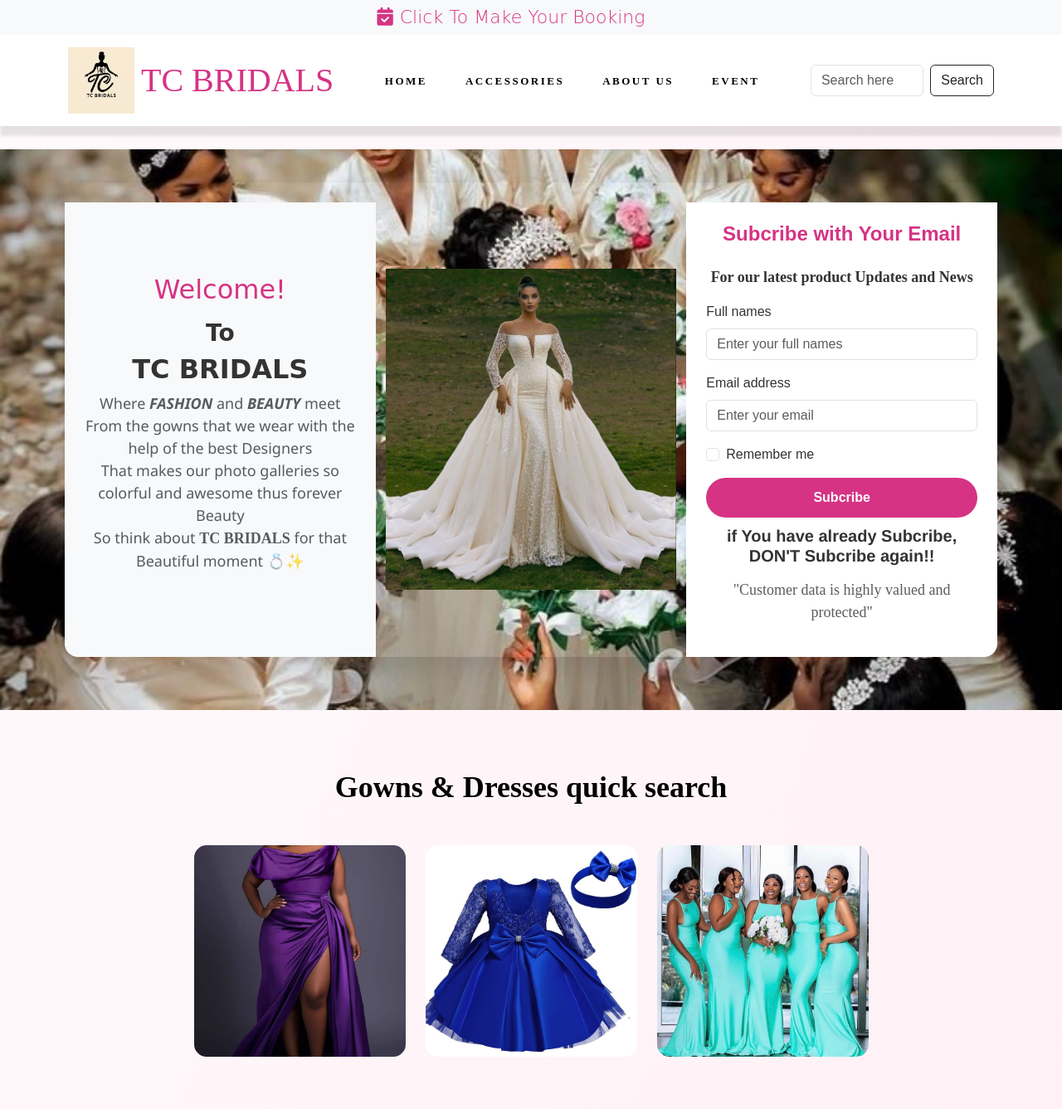
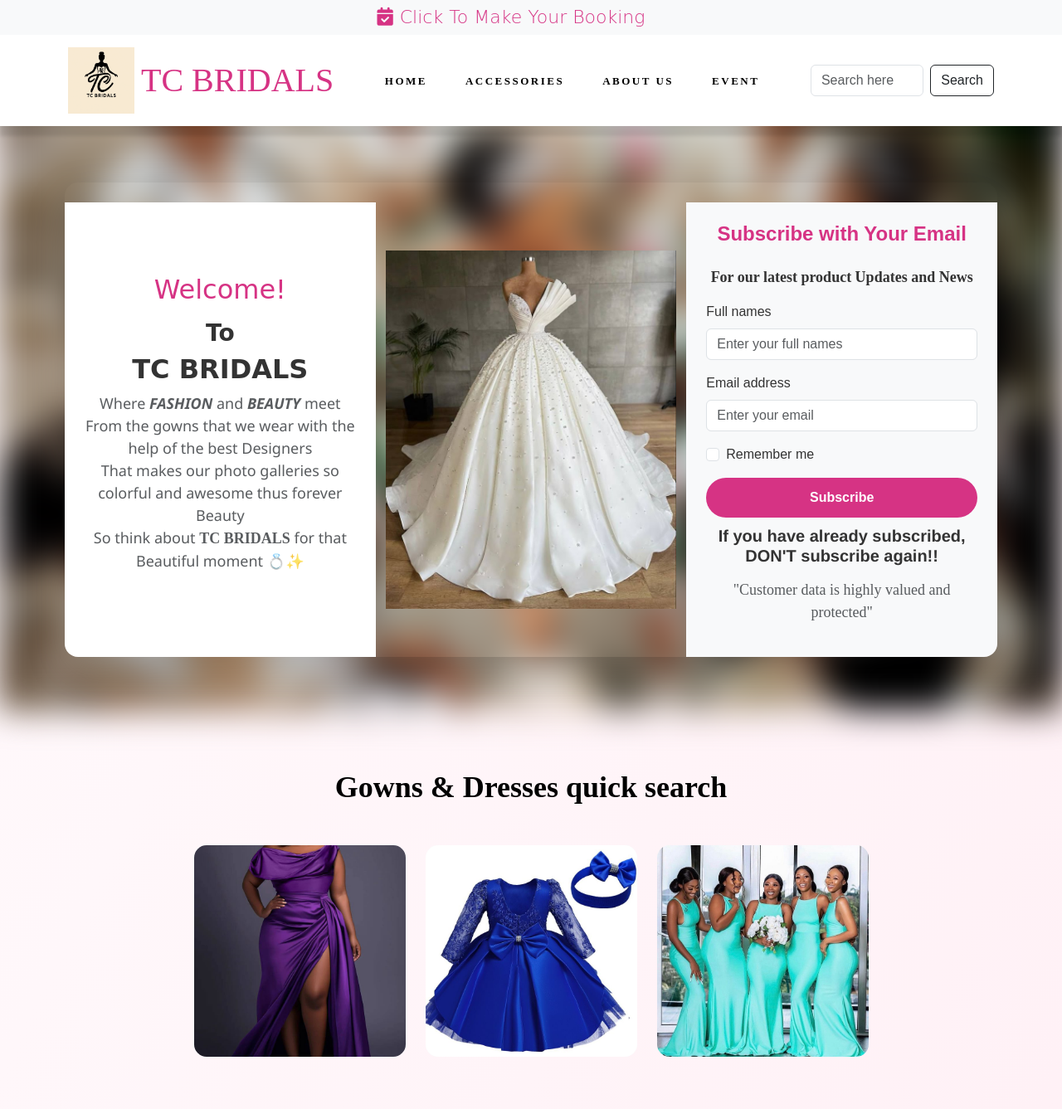
Before and after one commit to kazrich/tc-bridal-shop, a Django app: page / in a window 1280 px wide. Shown: the top 1337 px of the page at 83% size. Run offline with Django 5.2, Linux system fonts and the light colour scheme.

Commit message:
initial commit

```diff
--- a/tc_bridal/templates/index.html
+++ b/tc_bridal/templates/index.html
@@ -217,13 +217,29 @@
 
 
 <!-- Main body Section with Background Image     -->
-<div style="padding-top: 180px;">
-    <div style="background-image: url('static/tc_bridal/img/next1.jpg'); background-size: cover; background-position: center; background-repeat: no-repeat; width: 100%; min-height: 100%; padding: 20px 0;">
+<div style="position: relative; padding-top: 180px;">
+
+  <!-- Blur Overlay for Background -->
+  <div style="
+    position: absolute;
+    top: 0; left: 0;
+    width: 100%; height: 100%;
+    background-image: url('static/tc_bridal/img/next1.jpg');
+    background-size: cover;
+    background-position: center;
+    background-repeat: no-repeat;
+    filter: blur(20px); /* Apply the blur effect here */
+    z-index: -1;"> <!-- Negative z-index to place it behind content -->
+  </div>
+
+  <!-- Content Section (Text, Form, etc.) -->
+  <div style="position: relative;  width: 100%; min-height: 100%; padding: 20px 0;">
+
     <section class="container my-4" style="background: transparent; border-radius: 20px; padding: 20px;">
       <div class="row g-4 shadow-lg rounded-4 overflow-hidden">
 
         <!-- Text Column -->
-          <div class="col-12 col-md-4 bg-light d-flex flex-column justify-content-center align-items-center p-4 text-center"
+        <div class="col-12 col-md-4 bg-white d-flex flex-column justify-content-center align-items-center p-4 text-center"
              id="textColumn"
              style="opacity: 0; transform: translateY(50px); transition: opacity 2s ease, transform 2s ease;">
           <h2 class="mb-3" style="color: #d63384; font-family: 'Great Vibes', cursive;">Welcome!</h2>
@@ -241,13 +257,13 @@
         <!-- Image Column -->
         <div class="col-12 col-md-4 d-flex justify-content-center align-items-center">
           <div id="imageBox" style="opacity: 0; transition: opacity 2s ease-in-out, transform 2s ease-in-out;">
-              <img src="{% static 'tc_bridal/img/next.jpg' %}" alt="Bridal Login" class="img-fluid" style="max-height: 600px;">
+            <img src="{% static 'tc_bridal/img/3.jpg' %}" alt="Bridal Login" class="img-fluid" style="max-height: 600px;">
           </div>
         </div>
 
         <!-- Form Column -->
-          <div id="register-form" class="col-12 col-md-4 bg-white p-4 d-flex flex-column justify-content-center">
-            <h4 class="mb-4 text-center fw-bold" style="color: #d63384;">Subcribe with Your Email</h4>
+        <div id="register-form" class="col-12 col-md-4 bg-light  p-4 d-flex flex-column justify-content-center">
+          <h4 class="mb-4 text-center fw-bold" style="color: #d63384;">Subscribe with Your Email</h4>
           <p style="font-weight: bold;">For our latest product Updates and News</p>
           <form action="{% url 'home' %}" method="post">
             {% csrf_token %}
@@ -266,10 +282,10 @@
             </div>
 
             <button type="submit" class="btn btn-primary w-100" style="background-color: #d63384; border: none; text-align: center;">
-                Subcribe
+              Subscribe
             </button>
 
-              <h5 style="text-align: center; padding-top: 10px;">if You have already Subcribe, DON'T Subcribe again!!</h5>
+            <h5 style="text-align: center; padding-top: 10px;">If you have already subscribed, DON'T subscribe again!!</h5>
 
             <p class="mt-3 text-center">
               <a class="text-decoration-none text-muted">"Customer data is highly valued and protected"</a>
@@ -277,11 +293,11 @@
           </form>
         </div>
 
-
       </div>
     </section>
   </div>
 </div>
+
 
 {% endif %}
 
```
Lines whose indentation alone changed are shown as unchanged.
